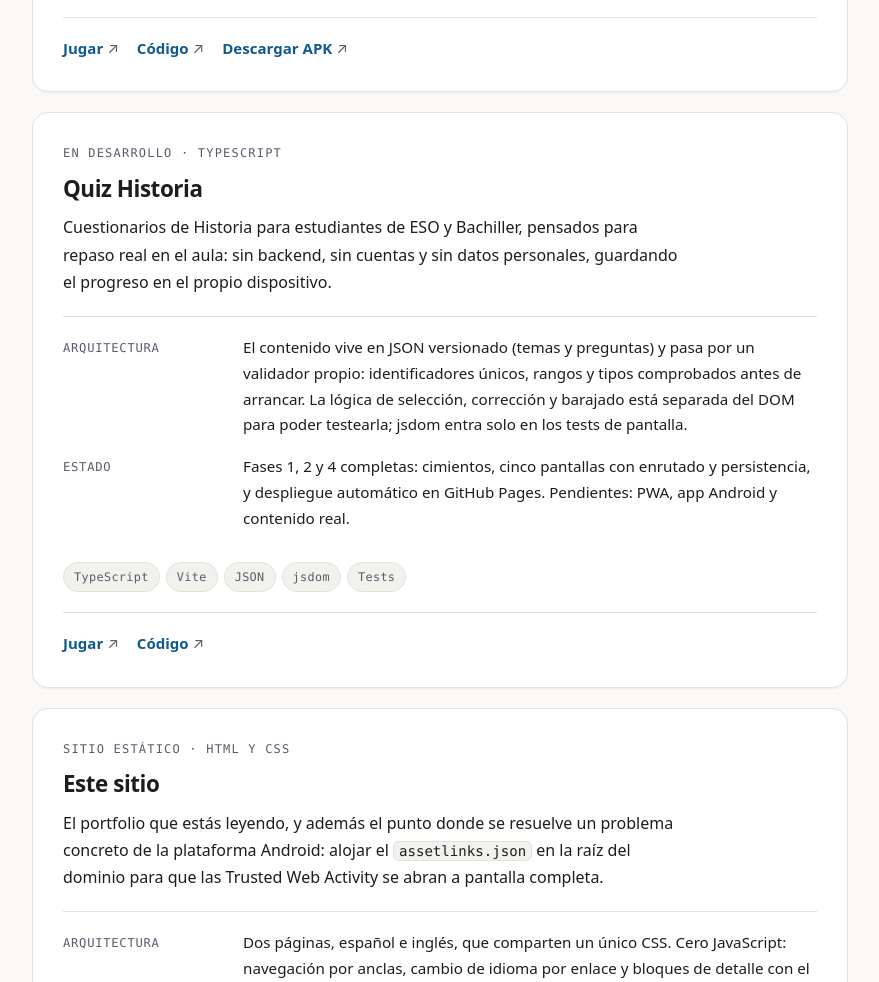
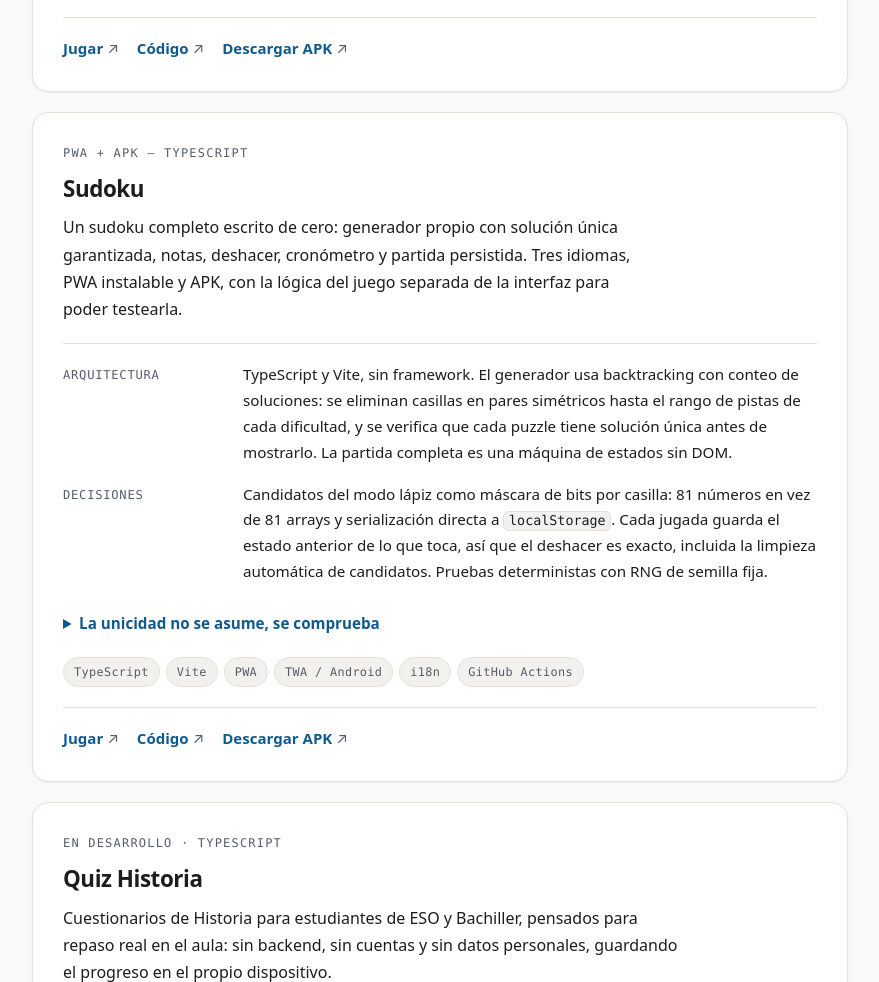
Before and after one commit to andreu-marbor/andreu-marbor.github.io, a plain HTML site: page index.html in a window 1280 px wide. Shown: the part 3898-4880 px from the top of the page, without its empty margins (200-1079 px from the left). Drawn offline with Linux system fonts and the light colour scheme.

Commit message:
Sudoku: anadir proyecto (ES/EN) y entrada assetlinks para com.andreumarbor.sudoku

```diff
--- a/index.html
+++ b/index.html
@@ -383,6 +383,65 @@
             </p>
           </article>
 
+          <!-- Sudoku -->
+          <article class="proyecto" id="sudoku">
+            <p class="proyecto-etiqueta">PWA + APK — TypeScript</p>
+            <h3>Sudoku</h3>
+            <p class="proyecto-resumen">
+              Un sudoku completo escrito de cero: generador propio con
+              solución única garantizada, notas, deshacer, cronómetro y
+              partida persistida. Tres idiomas, PWA instalable y APK, con la
+              lógica del juego separada de la interfaz para poder testearla.
+            </p>
+
+            <dl class="proyecto-notas">
+              <dt>Arquitectura</dt>
+              <dd>
+                TypeScript y Vite, sin framework. El generador usa backtracking
+                con conteo de soluciones: se eliminan casillas en pares
+                simétricos hasta el rango de pistas de cada dificultad, y se
+                verifica que cada puzzle tiene solución única antes de
+                mostrarlo. La partida completa es una máquina de estados sin
+                DOM.
+              </dd>
+
+              <dt>Decisiones</dt>
+              <dd>
+                Candidatos del modo lápiz como máscara de bits por casilla: 81
+                números en vez de 81 arrays y serialización directa a
+                <code>localStorage</code>. Cada jugada guarda el estado
+                anterior de lo que toca, así que el deshacer es exacto,
+                incluida la limpieza automática de candidatos. Pruebas
+                deterministas con RNG de semilla fija.
+              </dd>
+            </dl>
+
+            <details class="nota-extra">
+              <summary>La unicidad no se asume, se comprueba</summary>
+              <p>
+                Un sudoku solo es válido si tiene solución única: el solver
+                cuenta soluciones con límite 2 y descarta cualquier puzzle que
+                no llegue a una. Esa comprobación forma parte del generador y
+                de las pruebas, no de la buena suerte.
+              </p>
+            </details>
+
+            <ul class="etiquetas">
+              <li>TypeScript</li>
+              <li>Vite</li>
+              <li>PWA</li>
+              <li>TWA / Android</li>
+              <li>i18n</li>
+              <li>GitHub Actions</li>
+            </ul>
+
+            <p class="enlaces-proyecto">
+              <a href="https://andreu-marbor.github.io/sudoku/">Jugar</a>
+              <a href="https://github.com/andreu-marbor/sudoku">Código</a>
+              <a href="https://github.com/andreu-marbor/sudoku/releases/latest">Descargar APK</a>
+            </p>
+          </article>
+
           <!-- Quiz Historia -->
           <article class="proyecto" id="quiz-historia">
             <p class="proyecto-etiqueta">En desarrollo · TypeScript</p>
```
Also changed, not shown: en.html (+59 -0 lines), .well-known/assetlinks.json.
